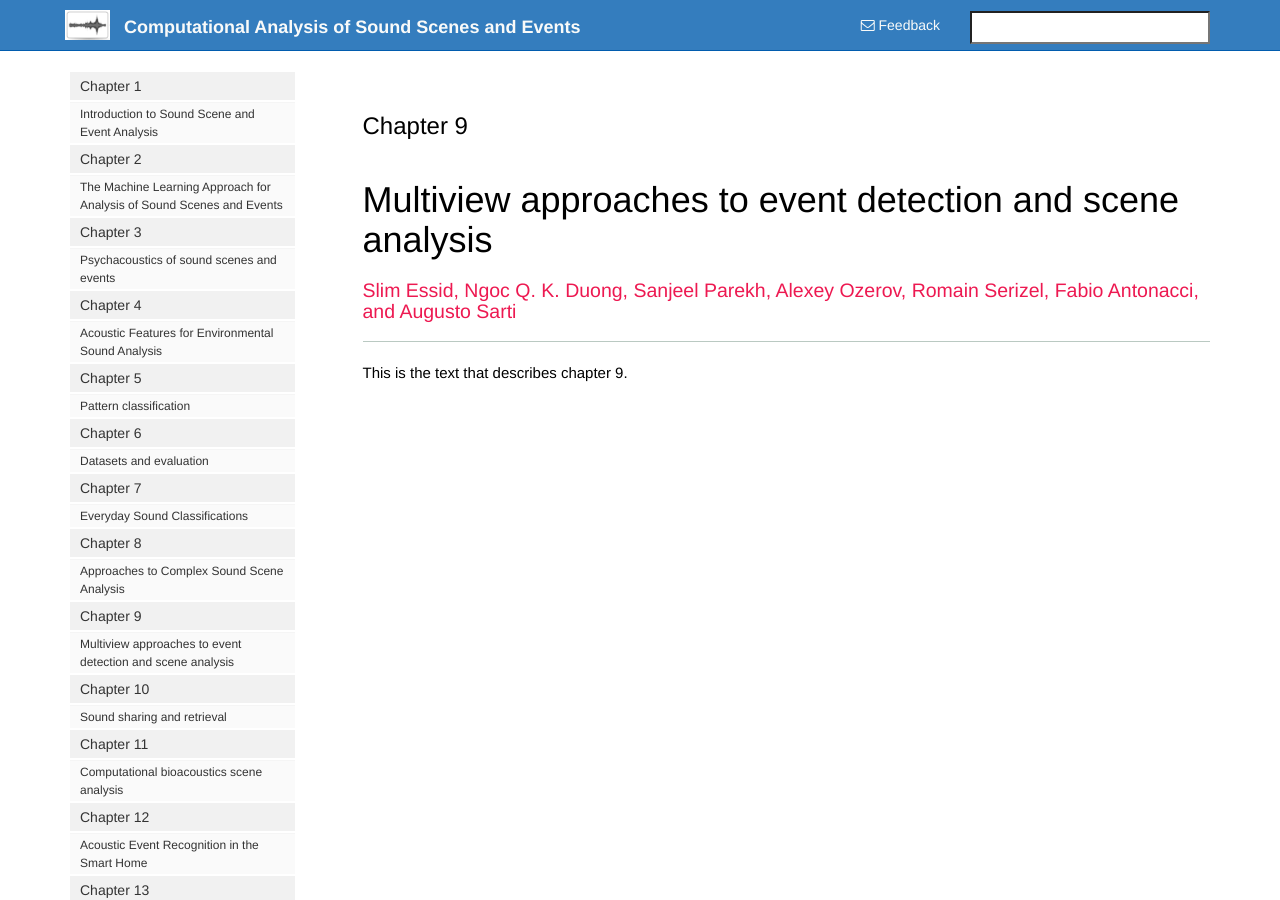
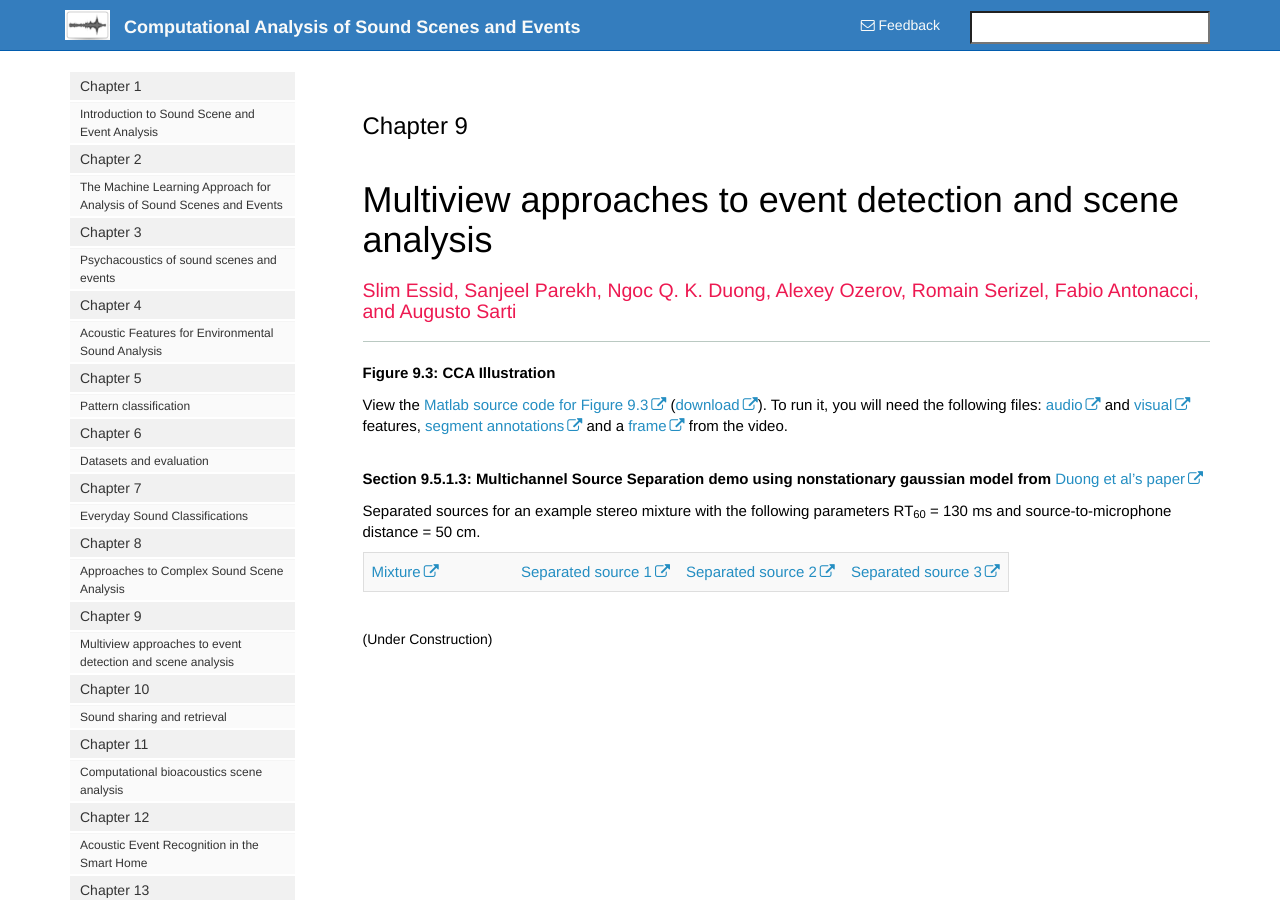
Before and after one commit to cassebook/cassebook.github.io, a Jekyll site: the page built from _docs/ch09/index.md, in a window 1280 px wide. Built offline with Jekyll 4.4.1, drawn with Linux system fonts in a browser that asks for light colours; nearby versions of some CDN libraries; comment, search, counter and statistics services are not loaded.

Commit message:
Updated ch09 index.md

```diff
--- a/_docs/ch09/index.md
+++ b/_docs/ch09/index.md
@@ -1,8 +1,26 @@
 ---
 title: Multiview approaches to event detection and scene analysis
-authors: Slim Essid, Ngoc Q. K. Duong, Sanjeel Parekh, Alexey Ozerov, Romain Serizel, Fabio Antonacci, and Augusto Sarti
+authors: Slim Essid, Sanjeel Parekh, Ngoc Q. K. Duong, Alexey Ozerov, Romain Serizel, Fabio Antonacci, and Augusto Sarti
 category: Chapter  9
 order: 1
 ---
 
-This is the text that describes chapter 9.
+
+
+**Figure 9.3: CCA Illustration**
+
+View the [Matlab source code for Figure 9.3]({{ site.url }}/code/ch09/fig9_3_cca_example.m.html)
+([download]({{ site.url }}/code/ch09/fig9_3_cca_example.m)).
+To run it, you will need the following files: [audio]({{ site.url }}/data/ch09/aud_features.mat) and [visual]({{ site.url }}/data/ch09/vid_features.mat) features, [segment annotations]({{ site.url }}/data/ch09/basketball_segments.mat)
+and a [frame]({{ site.url }}/data/ch09/basketball_image.jpg) from the video.
+
+<br>
+**Section 9.5.1.3: Multichannel Source Separation demo using nonstationary gaussian model from** [Duong et al's paper](http://ieeexplore.ieee.org/document/5466223/)
+
+Separated sources for an example stereo mixture with the following parameters RT<sub>60</sub> = 130 ms and source-to-microphone distance = 50 cm.
+
+| :---: | :---: | :---: | :---: |
+| [Mixture]({{ site.url }}/data/ch09/mix_female_130ms50cm.wav)| [Separated source 1]({{ site.url }}/data/ch09/fullrank_sep1_female_130ms50cm.wav) | [Separated source 2]({{ site.url }}/data/ch09/fullrank_sep2_female_130ms50cm.wav) | [Separated source 3]({{ site.url }}/data/ch09/fullrank_sep3_female_130ms50cm.wav)|
+
+
+##### (Under Construction)
```
